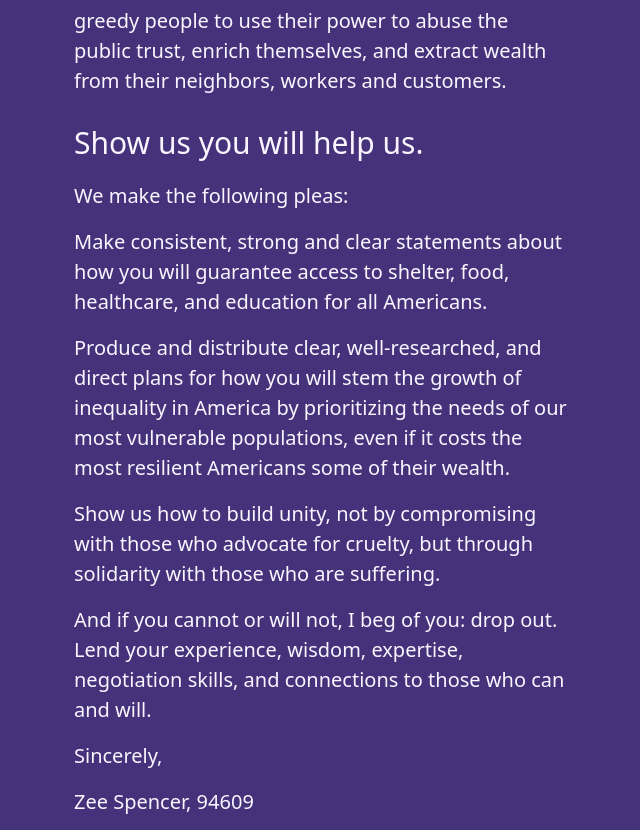
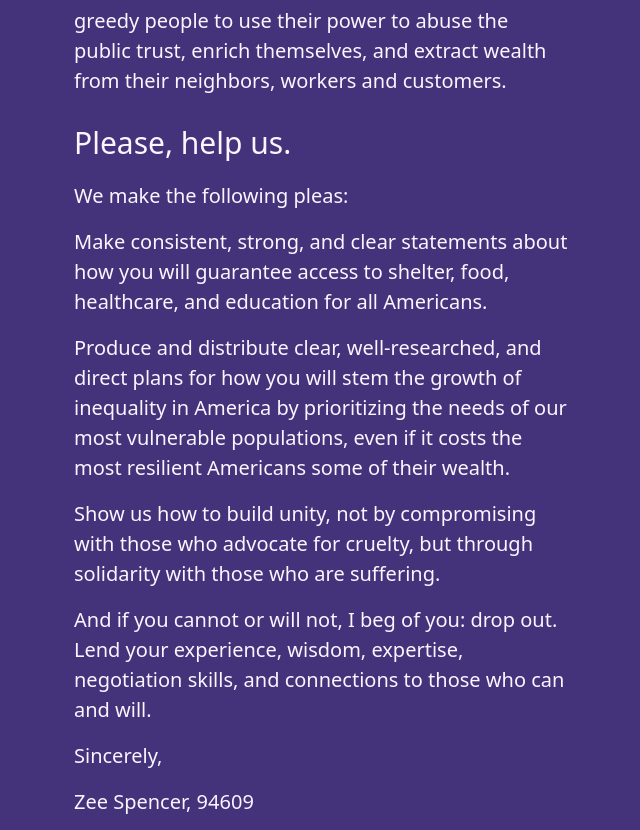
Before and after one commit to zspencer/www.dearjoeplease.com, an Eleventy site: page site/index.md in a window 1280 px wide. Shown: the part 4948-5778 px from the top of the page, without its empty margins (318-958 px from the left). Built offline with nearby package versions, Linux system fonts and the light colour scheme; Eleventy itself is replaced by a stand-in of ours; files that its build step writes are made by us from their sources.

Commit message:
Shrink a heading and fix a missing oxford comma

```diff
--- a/site/index.md
+++ b/site/index.md
@@ -139,11 +139,11 @@ refuse to allow greedy people to use their power to abuse the public trust,
 enrich themselves, and extract wealth from their neighbors, workers and
 customers.
 
-## Show us you will help us.
+## Please, help us.
 
 We make the following pleas:
 
-Make consistent, strong and clear statements about how you will guarantee access
+Make consistent, strong, and clear statements about how you will guarantee access
 to shelter, food, healthcare, and education for all Americans.
 
 Produce and distribute clear, well-researched, and direct plans for how you will
```
